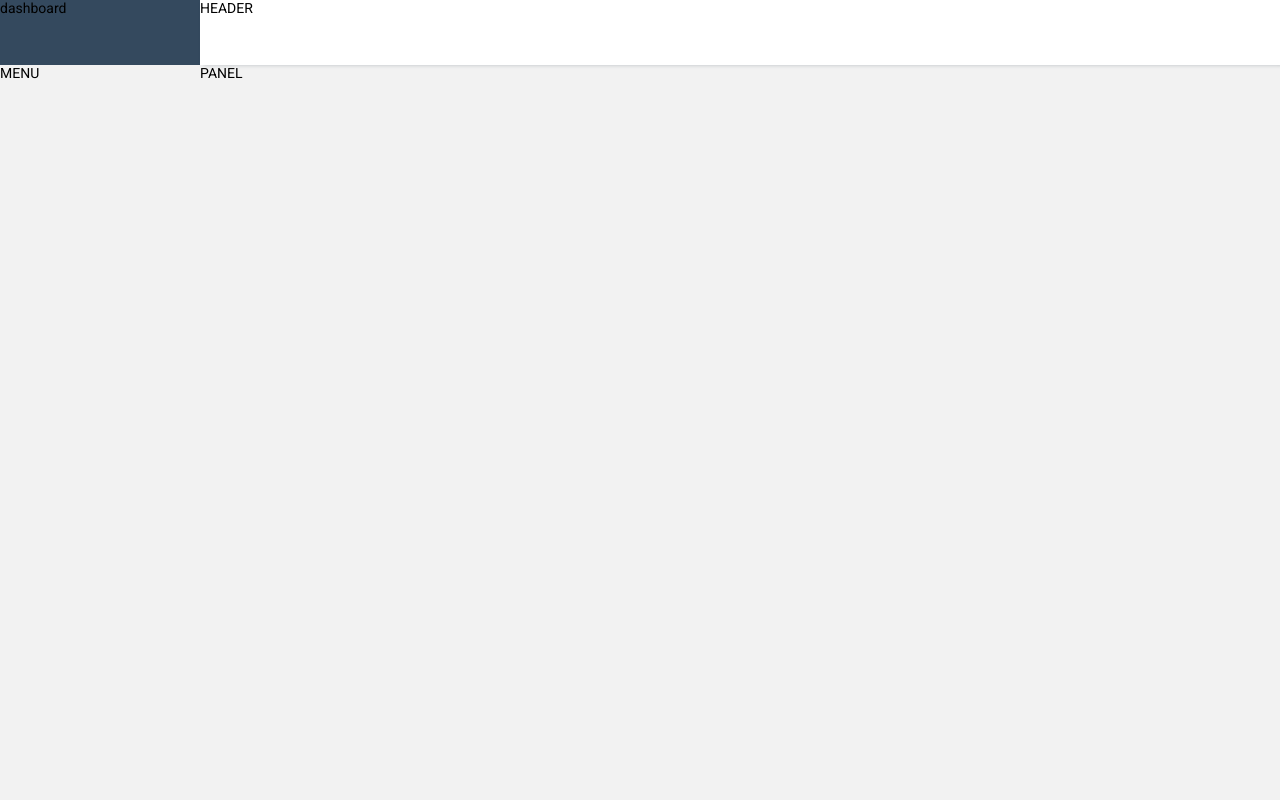
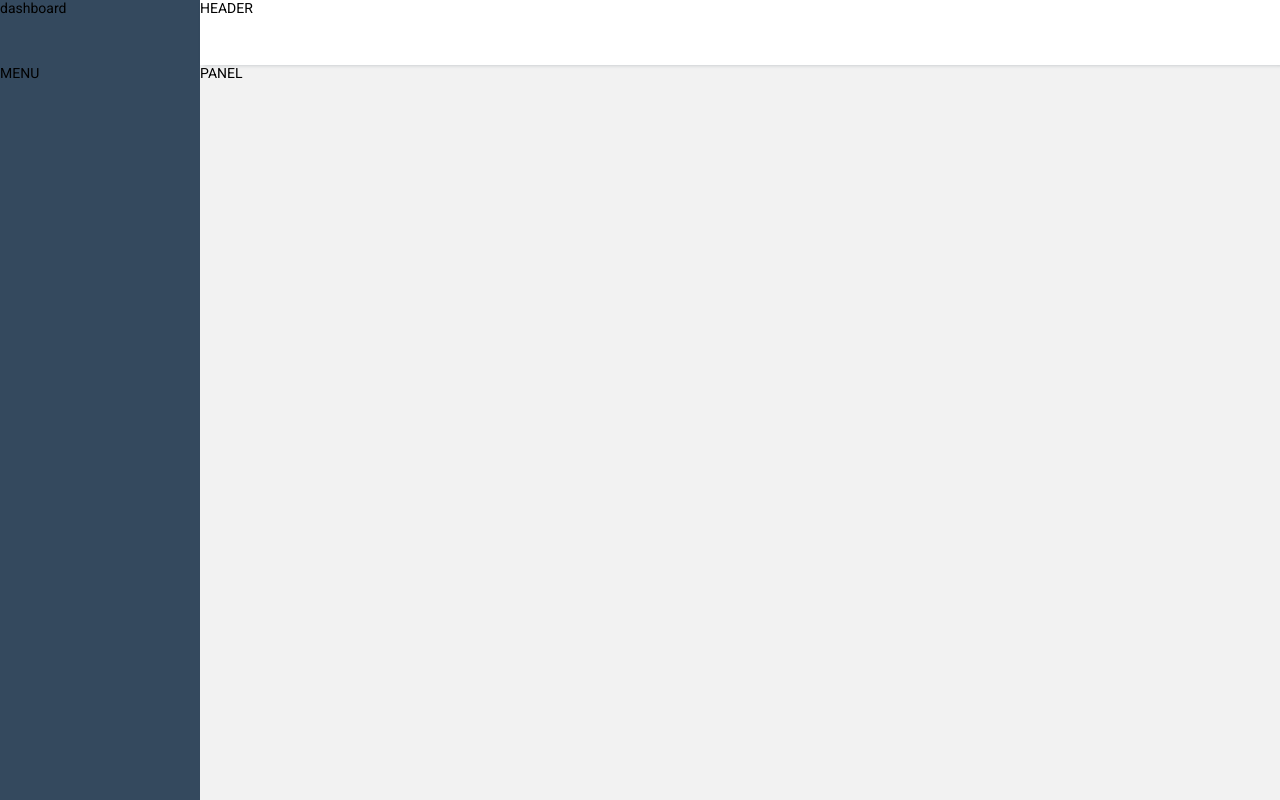
Before and after one commit to JimmySandoval/dashboard, a plain HTML site: page index.html in a window 1280 px wide. Drawn offline with Linux system fonts and the light colour scheme.

Commit message:
Se agrega estilos al menu

```diff
--- a/css/estilos.css
+++ b/css/estilos.css
@@ -31,3 +31,8 @@
     background: #fff;
     box-shadow: 3px 0px 4px rgba(44, 62, 80, 0.3);
 }
+
+.contenedor .menu{
+    grid-area: nav;
+    background: #34495e;
+}
```
